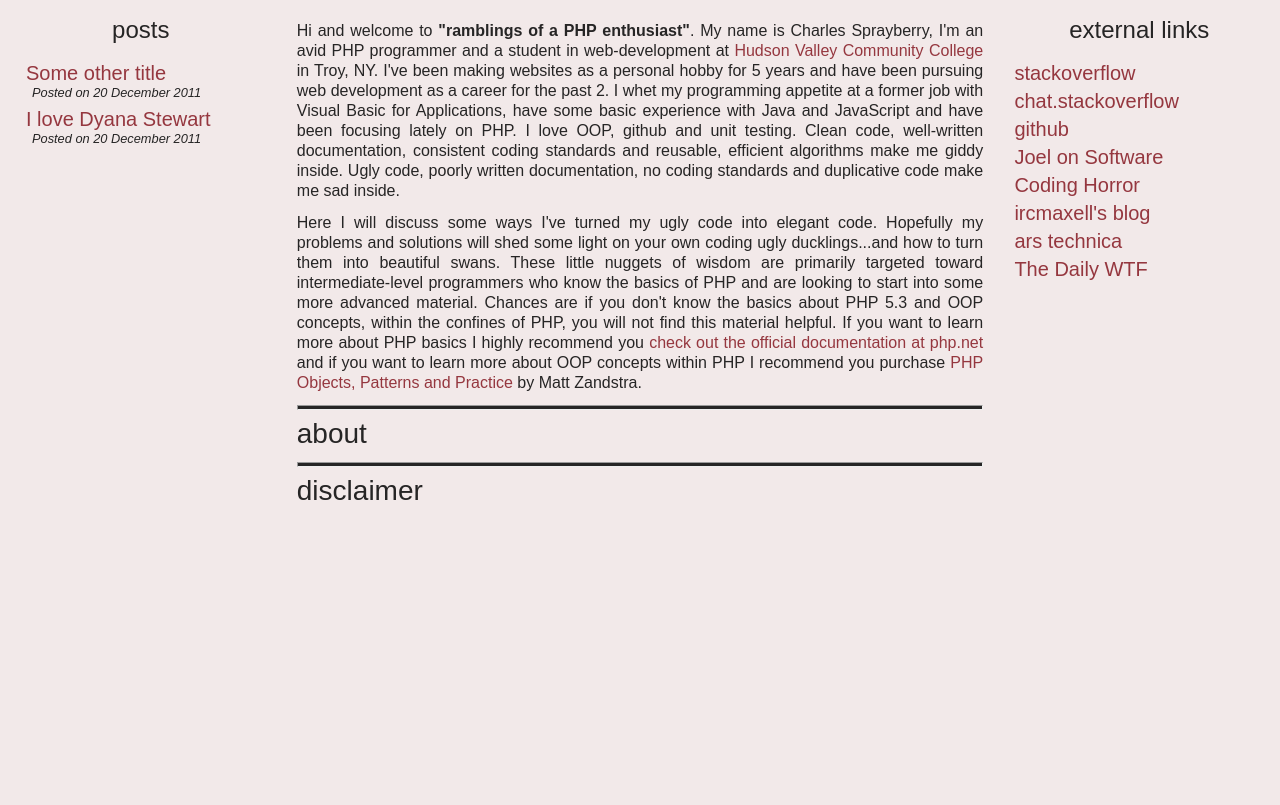
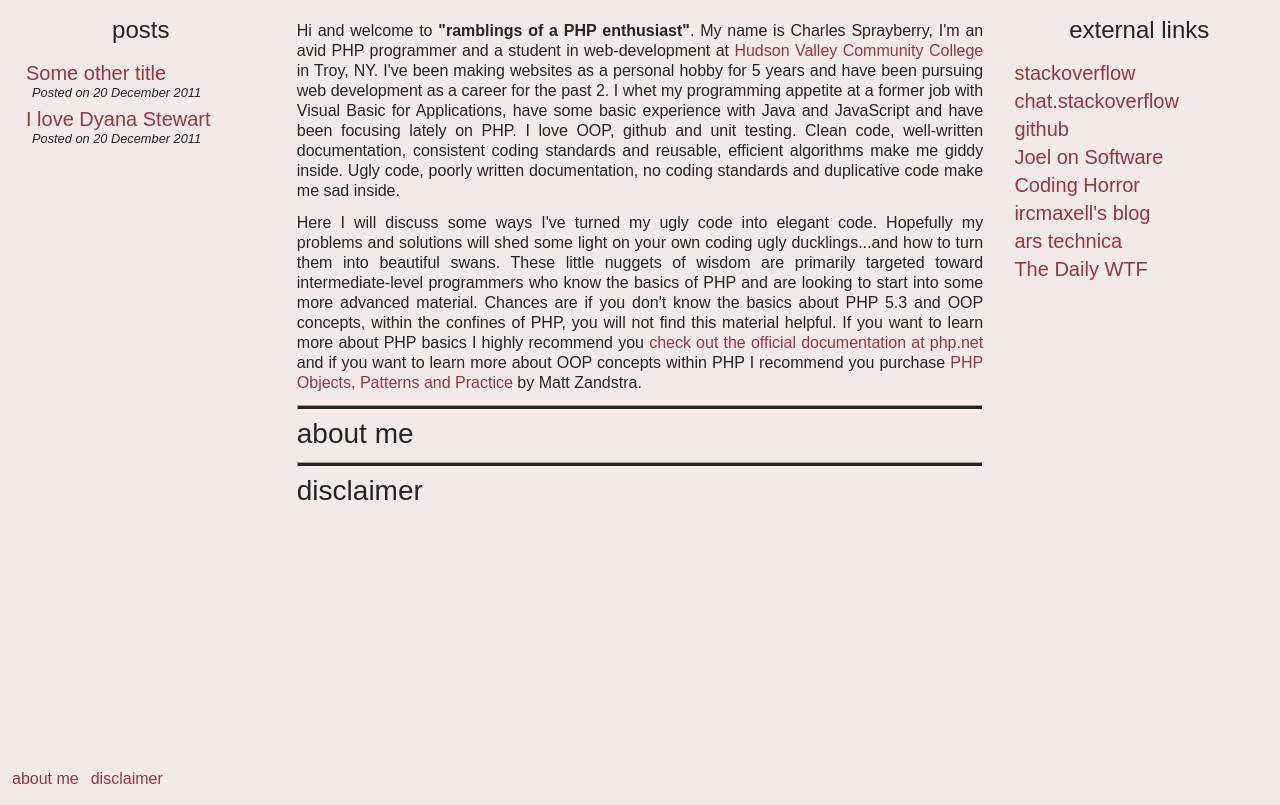
Before and after one commit to cspray/archived-blog, a Jekyll site: the page built from index.html, in a window 1280 px wide, cut to the strip 95-900 px from the top of the page. Built offline with Jekyll 4.4.1, drawn with Linux system fonts in a browser that asks for light colours.

Commit message:
UPD adding links to the about me and disclaimer section

```diff
--- a/_layouts/default.html
+++ b/_layouts/default.html
@@ -59,6 +59,14 @@
             </div>
 
             <div id="content-footer">
+            	<ul class="navigation-menu horizontal-list">
+            		<li>
+            			<a href="http://cspray.github.com/#about-me">about me</a>
+            		</li>
+            		<li>
+            			<a href="http://cspray.github.com/#disclaimer">disclaimer</a>
+            		</li>
+            	</ul>
             </div>
 
         </div>
--- a/index.html
+++ b/index.html
@@ -24,12 +24,12 @@ title: home -- ramblings of a PHP enthusiast
 
 	<hr />
 
-	<h2>about</h2>
+	<h2 id="about-me">about me</h2>
 
 	<p></p>
 
 	<hr />
 
-	<h2>disclaimer</h2>
+	<h2 id="disclaimer">disclaimer</h2>
 
 	<p></p>
```
